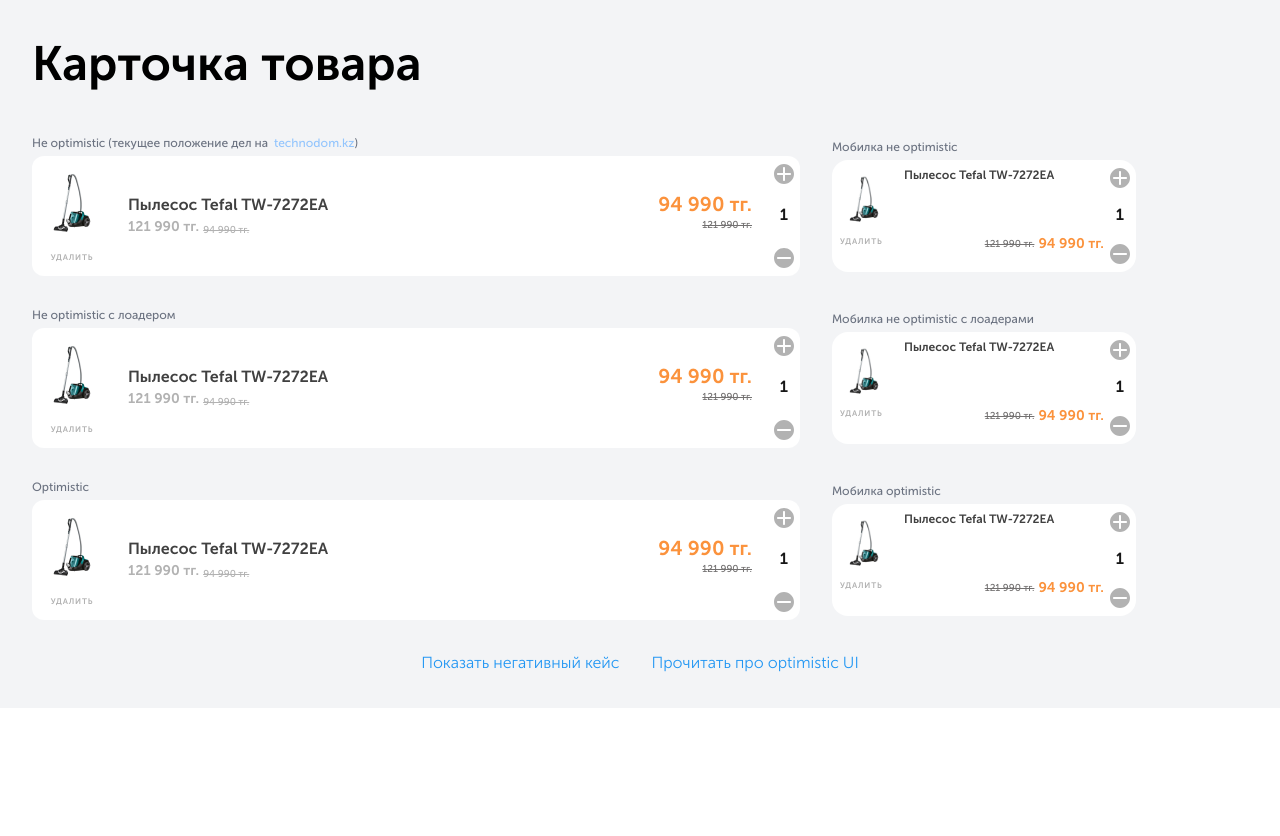
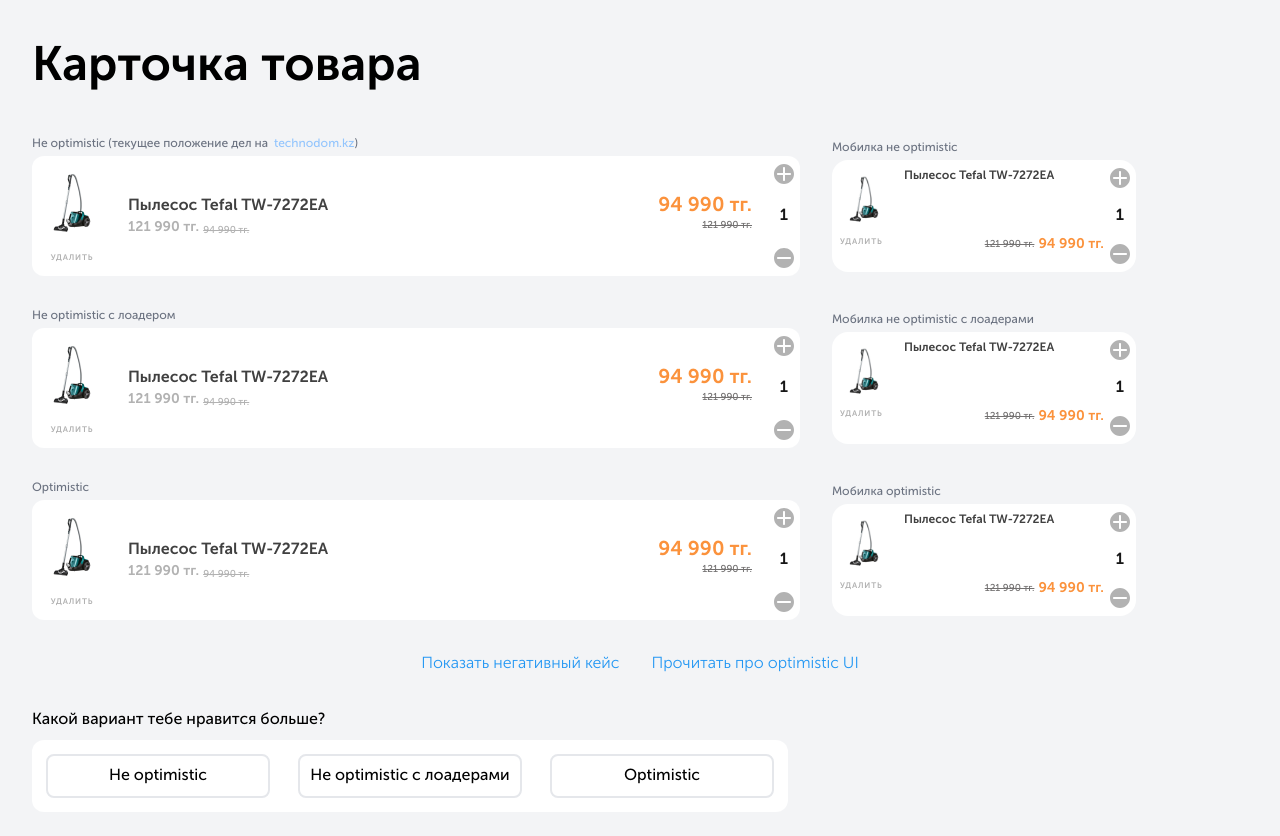
Before and after one commit to mnik01/optimisticUI, a React (Vite) app: page / in a window 1280 px wide. Shown: the top 836 px of the page. Before the commit the page ends 800 px from the top, so only its background shows below. Built offline with nearby package versions, Linux system fonts and the light colour scheme.

Commit message:
feat: polling added

```diff
--- a/src/App.tsx
+++ b/src/App.tsx
@@ -6,11 +6,11 @@
 import CardOptimistic from "./components/CardOptimistic";
 import { useEffect, useState } from "react";
 import { useIsMobile } from "./hooks/useIsMobile";
+import { submitPolling } from "./api/polling";
 
 // TODO: add tooltip: скорость ответа от серва одинаковая во всех подходах
 // TODO: add input implementation in loades and optimistic
 // TODO: set input type number
-// TODO: add polling
 
 export default function App() {
   const product: Product = {
@@ -36,6 +36,15 @@
   }
   const isMobile = useIsMobile();
 
+  const [selectedVariant, setSelectedVariant] = useState<null | string>(null)
+  const [votes, setVotes] = useState<null | {value: string, percent: number}[]>(null)
+
+
+  const chooseVariantHandler = async (variant: string) => {
+    const { votes } = await submitPolling(variant)
+    setSelectedVariant(variant)
+    setVotes(votes.map(vote => ({value: vote.title, percent: vote.votedPercent})))
+  }
 
 
   return (
@@ -87,6 +96,32 @@
           }</button>
           <a href="https://simonhearne.com/2021/optimistic-ui-patterns/#feedback-first" className="text-[#2196f3] font-light outline-1">Прочитать про optimistic UI</a>
         </div>
+
+
+
+
+        <div className="mb-16">
+          <p className="mb-2">
+            { votes ? "Вот за какие голосовали:" : "Какой вариант тебе нравится больше?"}
+          </p>
+          <div className="w-fit p-4 flex gap-8 bg-white rounded-xl">
+            <button onClick={() => {chooseVariantHandler("Не optimistic")}} className={`outline w-[220px] outline-2 rounded-md p-2 outline-gray-200 ${selectedVariant !== "Не optimistic" || 'text-orange-400'} hover:text-orange-400 transition`}>
+              {
+                votes ? `${votes.find(vote => vote.value === "Не optimistic")?.percent || 0}%` : "Не optimistic"
+              }
+            </button>
+            <button onClick={() => {chooseVariantHandler("Не optimistic с лоадерами")}} className={`outline w-[220px] outline-2 rounded-md p-2 outline-gray-200 ${selectedVariant !== "Не optimistic с лоадерами" || 'text-orange-400'} hover:text-orange-400 transition`}>
+              {
+                votes ? `${votes.find(vote => vote.value === "Не optimistic с лоадерами")?.percent || 0}%` : "Не optimistic с лоадерами"
+              }
+            </button>
+            <button onClick={() => {chooseVariantHandler("Optimistic")}} className={`outline w-[220px] outline-2 rounded-md p-2 outline-gray-200 ${selectedVariant !== "Optimistic" || 'text-orange-400'} hover:text-orange-400 transition`}>
+              {
+                votes ? `${votes.find(vote => vote.value === "Optimistic")?.percent || 0}%` : "Optimistic"
+              }
+            </button>
+          </div>
+        </div>
       </div>
       <ToastContainer />
     </div>
--- /dev/null
+++ b/src/api/polling.ts
@@ -0,0 +1,25 @@
+type PollingResults = {
+  totalVotes: number,
+  votes: {
+    title: string,
+    votedCount: number,
+    votedPercent: number
+  }[]
+};
+
+const BACK_URL = `https://light-heron-37.deno.dev`
+
+export const submitPolling = async (variant: string): Promise<PollingResults> => {
+  const data = await fetch(BACK_URL, {
+    method: 'POST',
+    mode: 'cors',
+    headers: {
+      'Content-Type': 'application/json'
+    },
+    body: variant
+  }).then((res) => res.json()) as PollingResults;
+
+
+
+  return data;
+}
```
